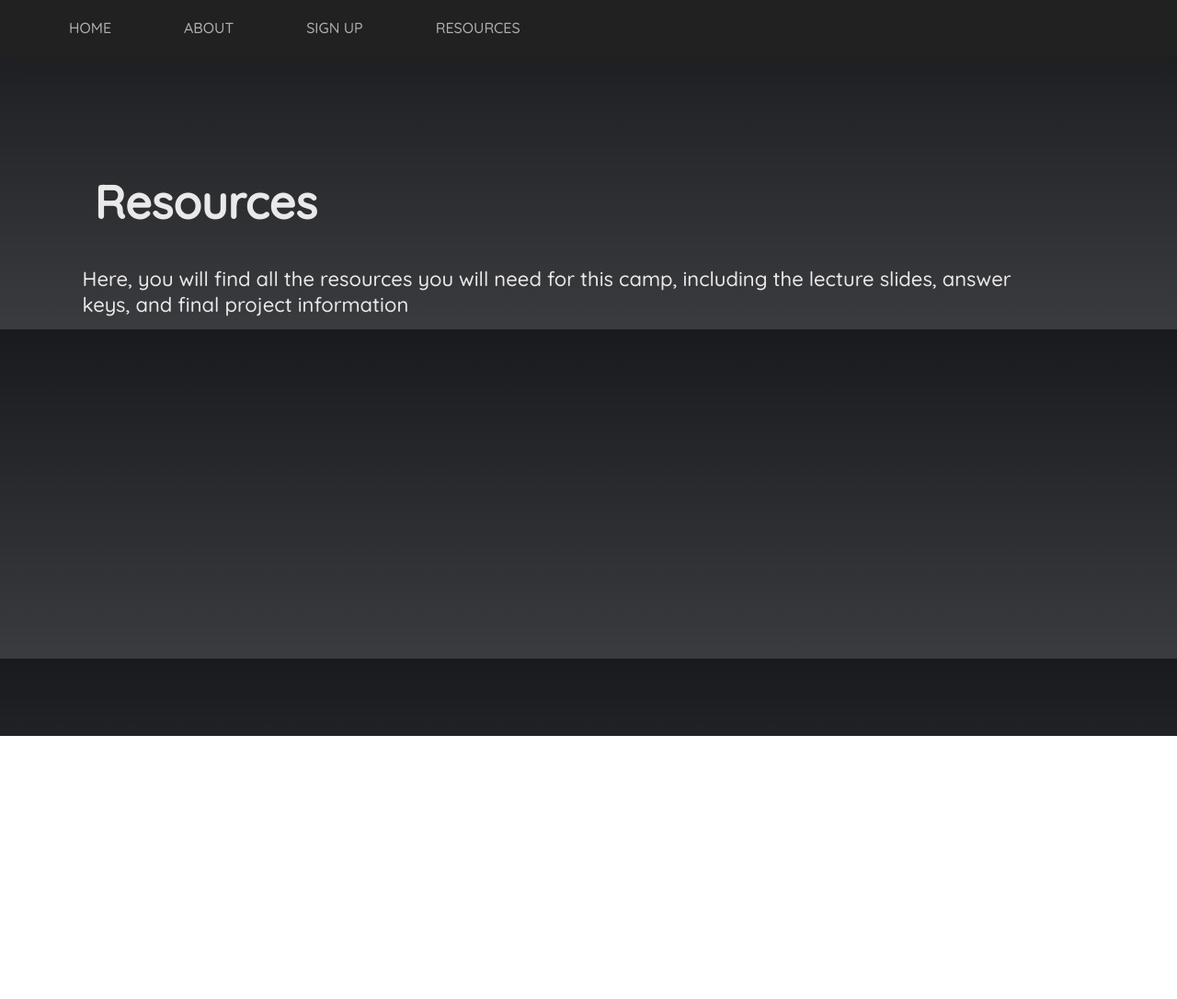
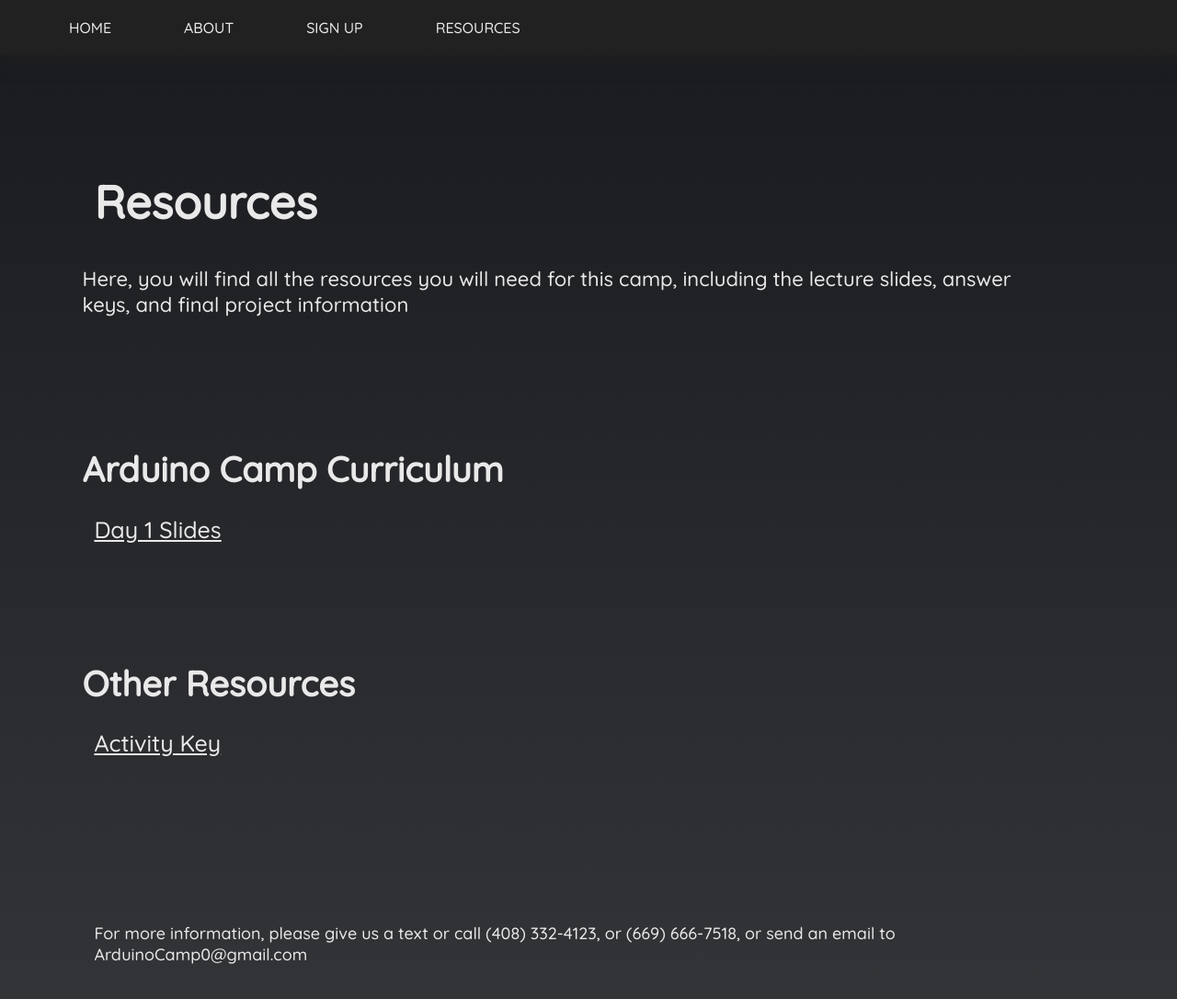
Before and after one commit to wellsling68/Arduino_Camp, a plain HTML site: page resources.html in a window 1280 px wide. Shown: the whole page at 92% size. Before the commit the page ends 800 px from the top, so only its background shows below. Drawn offline with Linux system fonts and the light colour scheme; a web font is replaced by a local one.

Commit message:
finished probably

```diff
--- a/resources.html
+++ b/resources.html
@@ -30,6 +30,31 @@
         <h2 id="desc">Here, you will find all the resources you will need for this camp, including the lecture slides, answer keys, and final project information</h2>
     </div>
 
+    <div>
+        <h2>Arduino Camp Curriculum</h2>
+        <h3 class="links"><a href="https://docs.google.com/presentation/d/1Bmw19YHjOw1zAJJuNIcByHSpAWDQI1vBUZ0Evn_K8uo/edit?usp=sharing" target="_blank">Day 1 Slides</a></h3>
+        <!--
+        <h3 class="links"><a href="https://docs.google.com/presentation/d/1PjRhmypYMUl1TbGPpyY1Pb7-aSC6RrJbQl1p0WDs2TQ/edit?usp=sharing" target="_blank">Day 2 Slides</a></h3>
+        <h3 class="links"><a href="https://docs.google.com/presentation/d/1SVuCSpZXuLyFgKrOGZnxv2oHjIaECrghmvuscRR3f5M/edit?usp=sharing" target="_blank">Day 3 Slides</a></h3>
+        <h3 class="links"><a href="https://docs.google.com/presentation/d/1mtXKjt6EOlZasn28yBUZ2sA94zhC_DSDXVk2Y4KPtNU/edit?usp=sharing" target="_blank">Day 4 Slides</a></h3>
+        <h3 class="links"><a href="https://docs.google.com/presentation/d/1wvK_E0PrfScDtuF9pz5_S3LE9QhOgOxIoQRUHiGZM5A/edit?usp=sharing" target="_blank">Day 5 Slides</a></h3>
+        -->
+    </div>
+
+    <div>
+        <h2>Other Resources</h2>
+        <h3 class="links"><a href="https://bit.ly/activitycodekey" target="_blank">Activity Key</a></h3>
+        <!--
+        <h3 class="links"><a href="https://docs.google.com/forms/d/e/1FAIpQLSepyq8yiClsdELqcSkwYoAIwuaszZjA0Hiq8zTJqBYjWBW94g/viewform?usp=sharing" target="_blank">Project Selection</a></h3>
+        <h3 class="links"><a href="https://drive.google.com/drive/folders/1SqnFa_QPCM3-AMk1-m07qLkYSMdpVy5q?usp=sharing" target="_blank">Final Project Template</a></h3>
+        -->
+        <h1 id="spacingbottom"></h1>
+    </div>
+
+    <div>
+        <h4 id="contact">For more information, please give us a text or call (408) 332-4123, or (669) 666-7518, or send an email to ArduinoCamp0@gmail.com </h4>
+    </div>
+
 </body>
 <script src="index.js"> </script>
 </html>
--- a/styles.css
+++ b/styles.css
@@ -93,7 +93,7 @@ nav a:hover::before{
 }
 
 #moreinfo{
-    padding-top:5vw;
+    padding-top:8vw;
     cursor: pointer;
 }
 
@@ -179,6 +179,18 @@ hr{
     margin-bottom:14vw;
 }
 
+h4{
+    text-align: left;
+    margin-left:8vw;
+    font-family:Quicksand, serif;
+    color:rgba(235, 235, 235, 0.992);
+    margin-bottom:3vw;
+    margin-top:1vw;
+    margin-right:10vw;
+    font-size: 18px;
+    font-weight: lighter;
+}
+
 #moreinfo{
     margin-top:-5vw;
 }
--- a/styles2.css
+++ b/styles2.css
@@ -4,7 +4,7 @@ html{
 
 body{
     margin: 0px;
-    background-image: linear-gradient(#191a1e, #191a1eda);
+    background-image: linear-gradient(#191a1e, #191a1ee2);
     /*background-color: #191a1e;*/
 }
 
@@ -80,12 +80,23 @@ h1{
 
 h2{
     text-align: left;
-    margin-left:12vw;
+    margin-left:7vw;
     font-family:Quicksand, serif;
     color:rgba(235, 235, 235, 0.992);
     margin-bottom:1vw;
-    margin-top:1vw;
-    font-size: 34px;
+    padding-top:6vw;
+    margin-top:4vw;
+    font-size: 38px;
+    padding-bottom:1vw;
+}
+
+#desc{
+    margin-right:10vw;
+    margin-left:7vw;
+    margin-top:3vw;
+    font-size: 22px;
+    font-weight: lighter;
+    padding-top:0vw;
 }
 
 #titles{
@@ -97,17 +108,47 @@ h2{
     font-size: 28px;
 }
 
-
 h3{
     text-align: left;
-    margin-left:9vw;
+    margin-left:8vw;
     font-family:Quicksand, serif;
     color:rgba(235, 235, 235, 0.992);
-    margin-bottom:5vw;
     margin-top:1vw;
     margin-right:10vw;
     font-size: 25px;
     font-weight: lighter;
+}
+
+.links{
+    text-align: left;
+    margin-left:8vw;
+    font-family:Quicksand, serif;
+    color:rgba(235, 235, 235, 0.992);
+    margin-top:1vw;
+    margin-right:.5vw;
+    font-size: 25px;
+    font-weight: lighter;
+    display:inline;
+    text-decoration: none;
+}
+
+a:link {
+    color:rgba(235, 235, 235, 0.992);
+}
+
+/* visited link */
+a:visited {
+color:rgba(213, 213, 213, 0.992);
+}
+
+/* mouse over link */
+a:hover {
+color:rgb(255, 255, 255);
+}
+
+/* selected link */
+a:active {
+color:rgba(183, 183, 183, 0.992);
 }
 
 h4{
@@ -122,14 +163,6 @@ h4{
     font-weight: lighter;
 }
 
-#desc{
-    margin-right:10vw;
-    margin-left:7vw;
-    margin-top:3vw;
-    font-size: 22px;
-    font-weight: lighter;
-}
-
 #theteam{
     margin-bottom:3vw;
 }
```
Also changed, not shown: index.html (+4 -0 lines).
